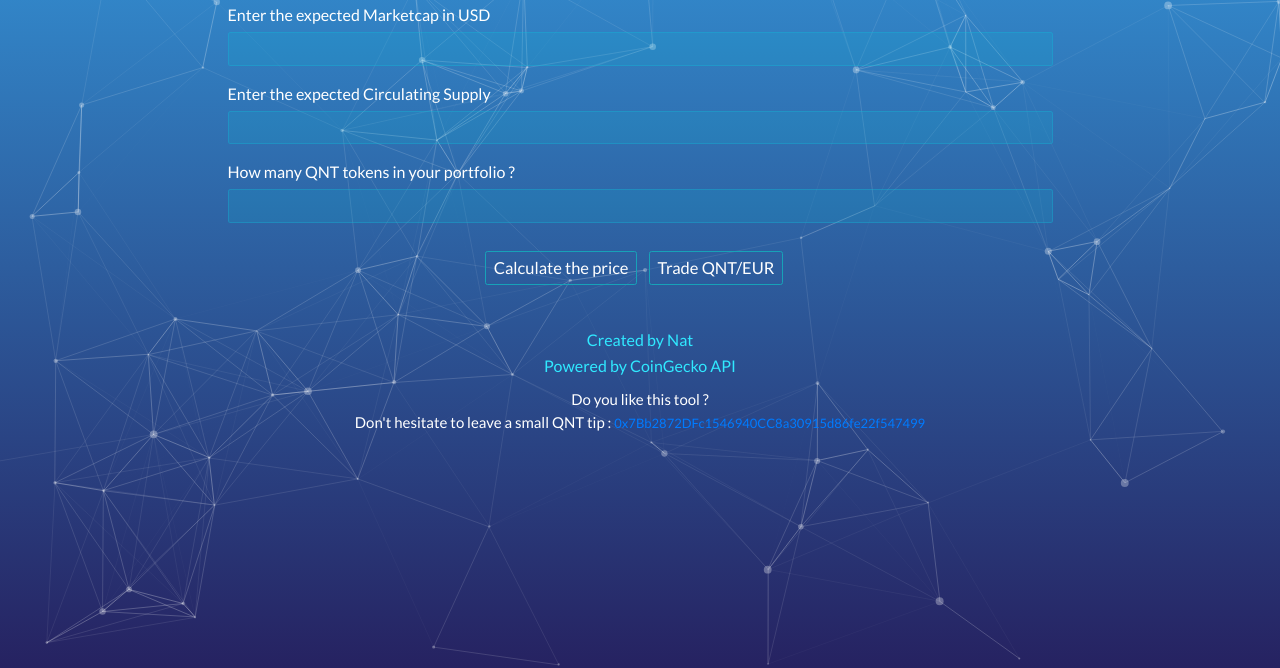
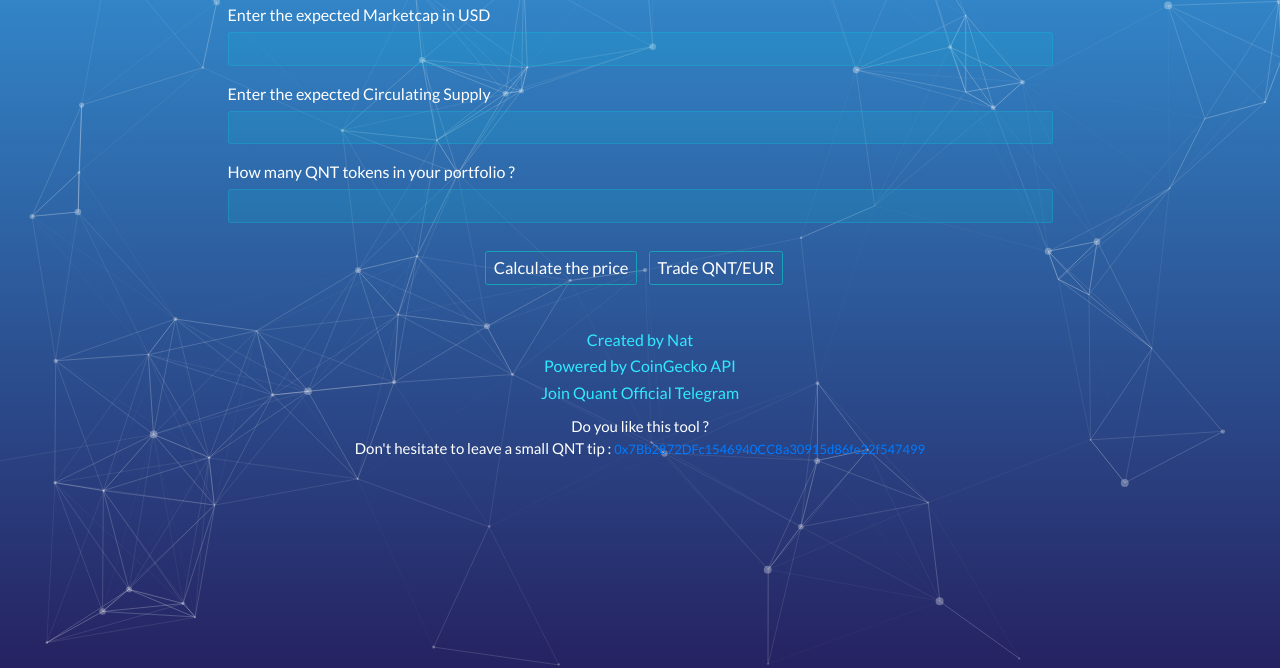
Before and after one commit to ND-06/Qnt_Price_Simulator, a website: page index.html in a window 1280 px wide. Shown: the part 132-800 px from the top of the page. Drawn offline with nearby package versions, Linux system fonts and the light colour scheme; a script that the page names is missing.

Commit message:
Quant Official Telegram Link Added

```diff
--- a/index.html
+++ b/index.html
@@ -66,6 +66,12 @@
         </div>
 
         <div class="row justify-content-center">
+          <div class="col-12 col-sm-9 col-md-9 col-lg-9 col-xl-9 d-flex mt-1 justify-content-center">
+            <a href="https://t.me/QuantOverledger" class="credits" rel="noopener" target="_blank">Join Quant Official Telegram</a>
+          </div>
+        </div>
+
+        <div class="row justify-content-center">
           <div class="col-12 col-sm-9 col-md-9 col-lg-9 col-xl-9 d-flex mt-3 justify-content-center">
             <p style="font-size: 15px; text-align: center;">Do you like this tool ? <br> Don't hesitate to leave a small QNT tip :
               <a href="https://etherscan.io/address/0x7Bb2872DFc1546940CC8a30915d86fe22f547499" style="font-size: 13px;">0x7Bb2872DFc1546940CC8a30915d86fe22f547499</a></p>
```
